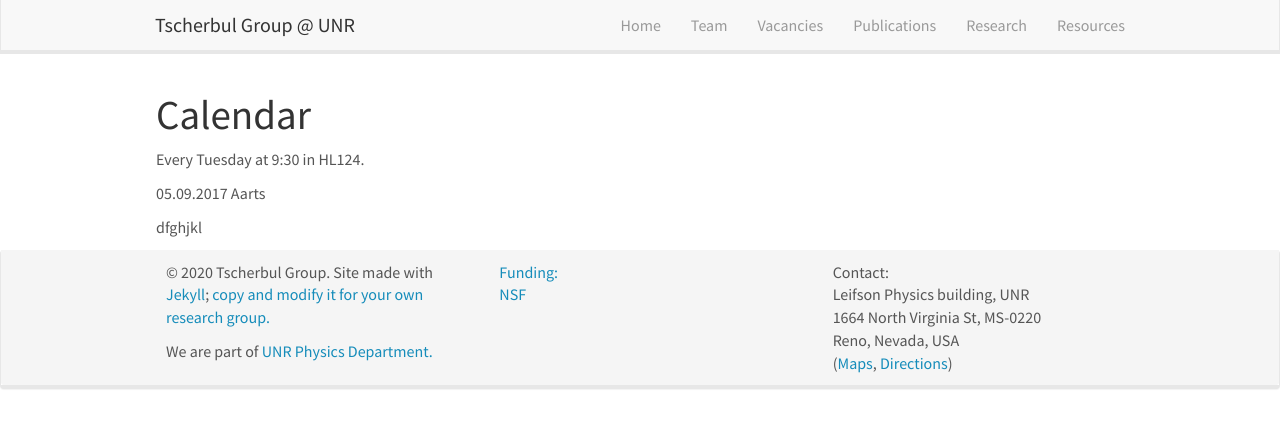
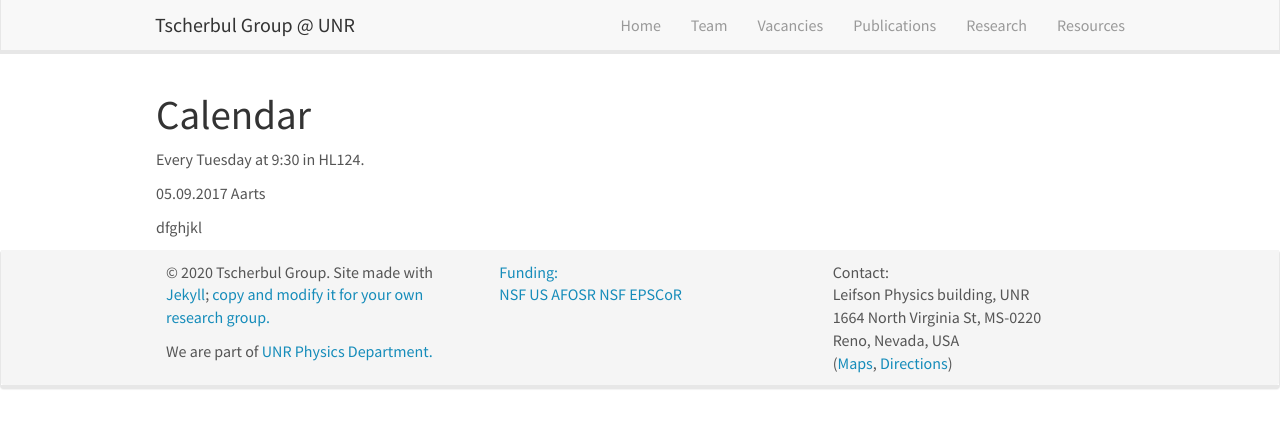
Before and after one commit to tscherbul/tscherbul.github.io, a Jekyll site: the page built from _pages/mini_lecture_series.md, in a window 1280 px wide. Shown: the top 428 px of the page. Built offline with Jekyll 4.4.1, drawn with Linux system fonts in a browser that asks for light colours; nearby versions of some CDN libraries.

Commit message:
Update footer.html

```diff
--- a/_includes/footer.html
+++ b/_includes/footer.html
@@ -13,6 +13,8 @@
 		<div class="col-sm-4">
 		  Funding:  <br />
 		   <a href="https://www.nsf.gov/">NSF </a>
+ 	           <a href="https://www.afrl.af.mil/AFOSR/">US AFOSR </a>
+		   <a href="https://epscorspo.nevada.edu/what-is-epscor/">NSF EPSCoR </a>
 		</div>
 		<div class="col-sm-4">
 		  Contact:<br />
```
